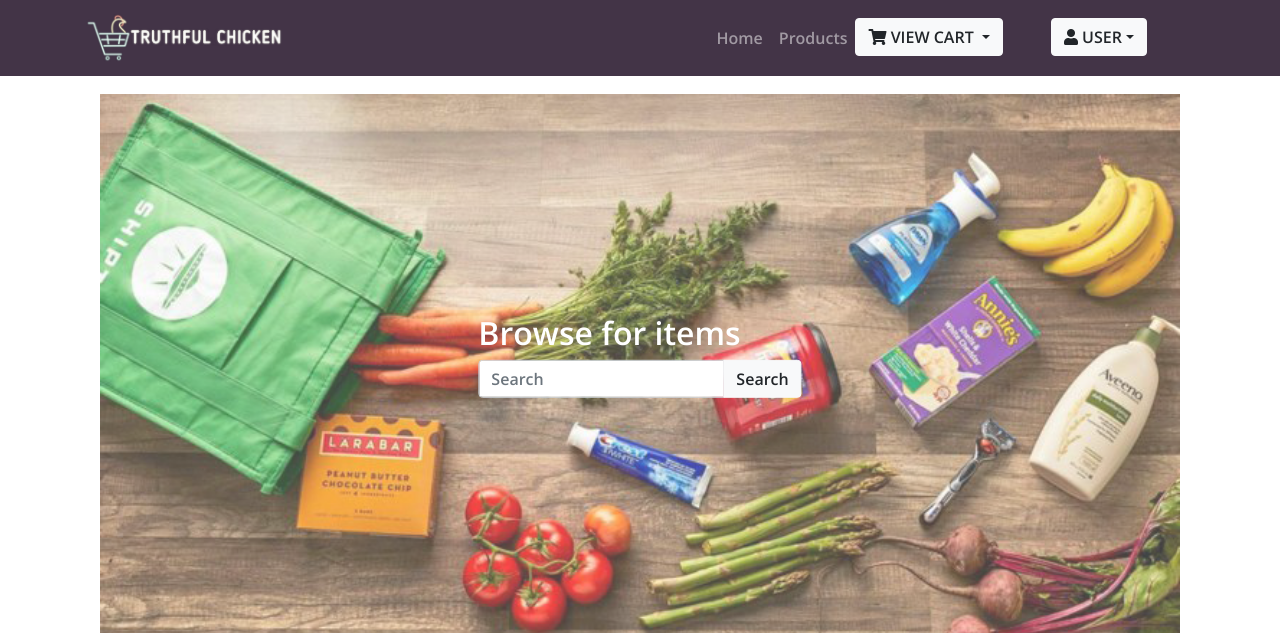
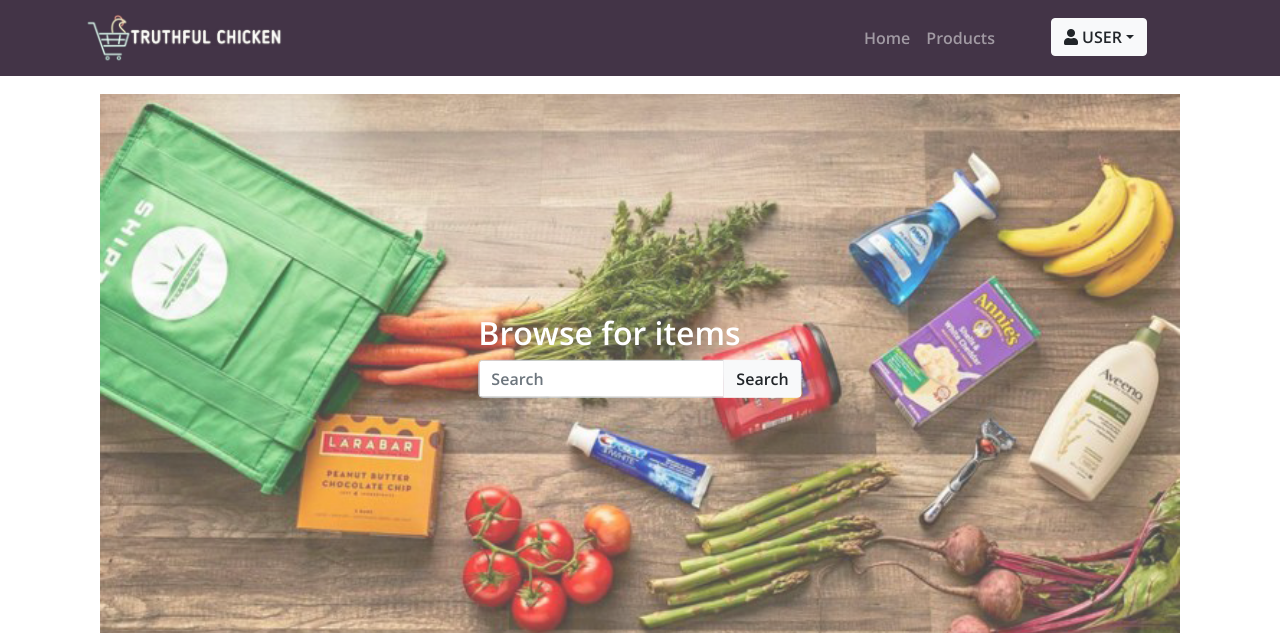
Before and after one commit to SoraNaiShiroNai/CS-121, a PHP site: page /index.php in a window 1280 px wide. Shown: the top 633 px of the page. Run offline with PHP 8.4, Linux system fonts and the light colour scheme; a user stored in the database is signed in; data comes from the database, SQL or seed files in the repository; some libraries are stand-ins or nearby versions.

Commit message:
Added security for cart.php and removed cart from index

```diff
--- a/index.php
+++ b/index.php
@@ -71,79 +71,7 @@ if(isset($_POST['search'])){
             <a class="nav-link" href="pages/productpage.php">Products</a>
           </li>
         </li>
-        <!--CART (ONLY FOR USERS)-->
-        <?php
-        if(isset($_SESSION["email"]) && $_SESSION["email"]!=$email1 && $_SESSION["email"]!=$email2 ){
-           print '<li class="nav-item"><li class="dropdown">
-                  <a href="" class="btn btn-light dropdown-toggle" data-toggle="dropdown" role="button" aria-expanded="false"> <i class="fas fa-shopping-cart"></i> VIEW CART </a>
-                  <ul class=" dropdown-menu dropdown-cart" role="menu">
-                  ';
-                                  $db = new PDO('mysql:host=localhost;dbname=cs 121 grocery shop','root','');
-                                  $stmt = $db->prepare("SELECT * FROM `cart` WHERE `email`='$email'");
-                                  $stmt->execute();
-                                  $results_arr = $stmt->fetchAll(PDO::FETCH_ASSOC);
-                                  //$stmt->debugDumpParams();
-                                  //echo "<br>";
 
-                                  $cart_id ="";
-
-                                  foreach ($results_arr as $i => $values) {
-                                    foreach ($values as $key => $value) {
-                                      if($key=="cart_id")
-                                        $cart_id =  $value;
-                                    }
-                                  }
-
-                                  $db = new PDO('mysql:host=localhost;dbname=cs 121 grocery shop','root','');
-                                  $stmt = $db->prepare("SELECT * FROM `cart_detail` WHERE `cart_id`= '$cart_id';");
-                                  $stmt->execute();
-
-                                  //$stmt->debugDumpParams();
-
-                                  $results_arr = $stmt->fetchAll(PDO::FETCH_ASSOC);
-                                  $item_id = '';
-                                  $quantity = '';
-
-                                  foreach ($results_arr as $i => $values) {
-                                    foreach ($values as $key => $value) {
-                                      if($key=="item_id")
-                                        $item_id =  $value;
-                                      if($key=="quantity")
-                                        $quantity =  $value;
-                                    }
-
-                                    $db = new PDO('mysql:host=localhost;dbname=cs 121 grocery shop','root','');
-                                    $stmt = $db->prepare("SELECT * FROM `item` WHERE `item_id`='$item_id'");
-                                    $stmt->execute();
-                                    $results_arr = $stmt->fetchAll(PDO::FETCH_ASSOC);
-                                    $item_photo = '';
-                                    $item_name = '';
-                                    $item_price = '';
-                                    $cart_id = '';
-                                    foreach ($results_arr as $i => $values) {
-                                      print "";
-                                      foreach ($values as $key => $value) {
-                                        if($key=="item_name"){
-                                          $item_name=$value;
-                                        }
-                                      }
-                                      print '<li><span class="item">
-                                        <span class="item-left">
-                                            <span class="item-info">
-                                              <span><b> '.$item_name.'<b></span><br>
-                                                <span> Quantity: '.$quantity.'</span>
-                                            </span>
-                                        </span>
-                                    </span></li><br>';
-                                    }
-                                  }
-
-                                  print'<hr>
-                                <a class="btn btn-success text-center" href="pages/cart.php">Go to Cart</a>
-                              </ul></li></li>';
-
-                                }
-        ?>
 
           <li class="nav-item">
             <?php
```
Also changed, not shown: pages/cart.php (+11 -1 lines), pages/uploaded_assets/Sekiro.jpg (added), pages/uploaded_assets/pachinko.jpg (added).
